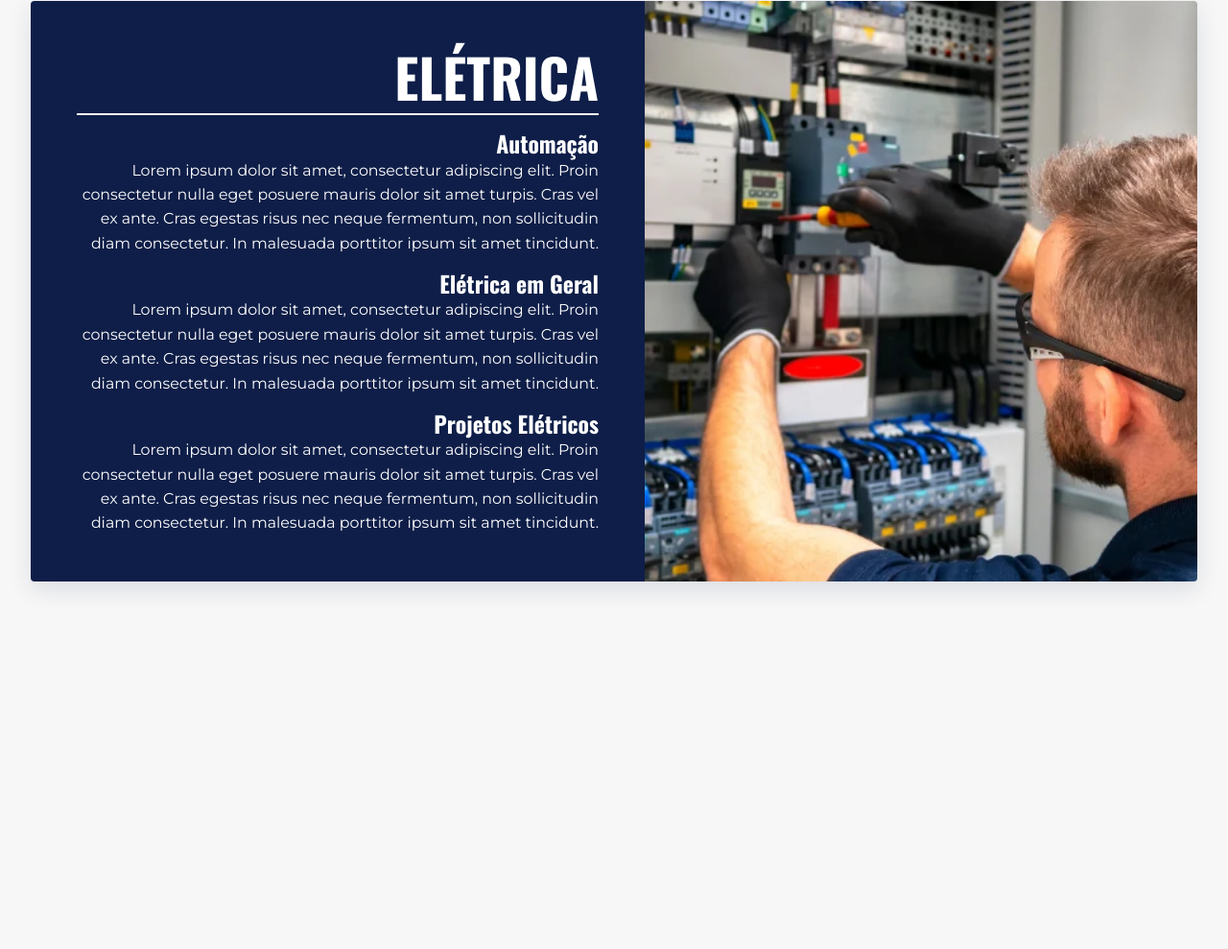
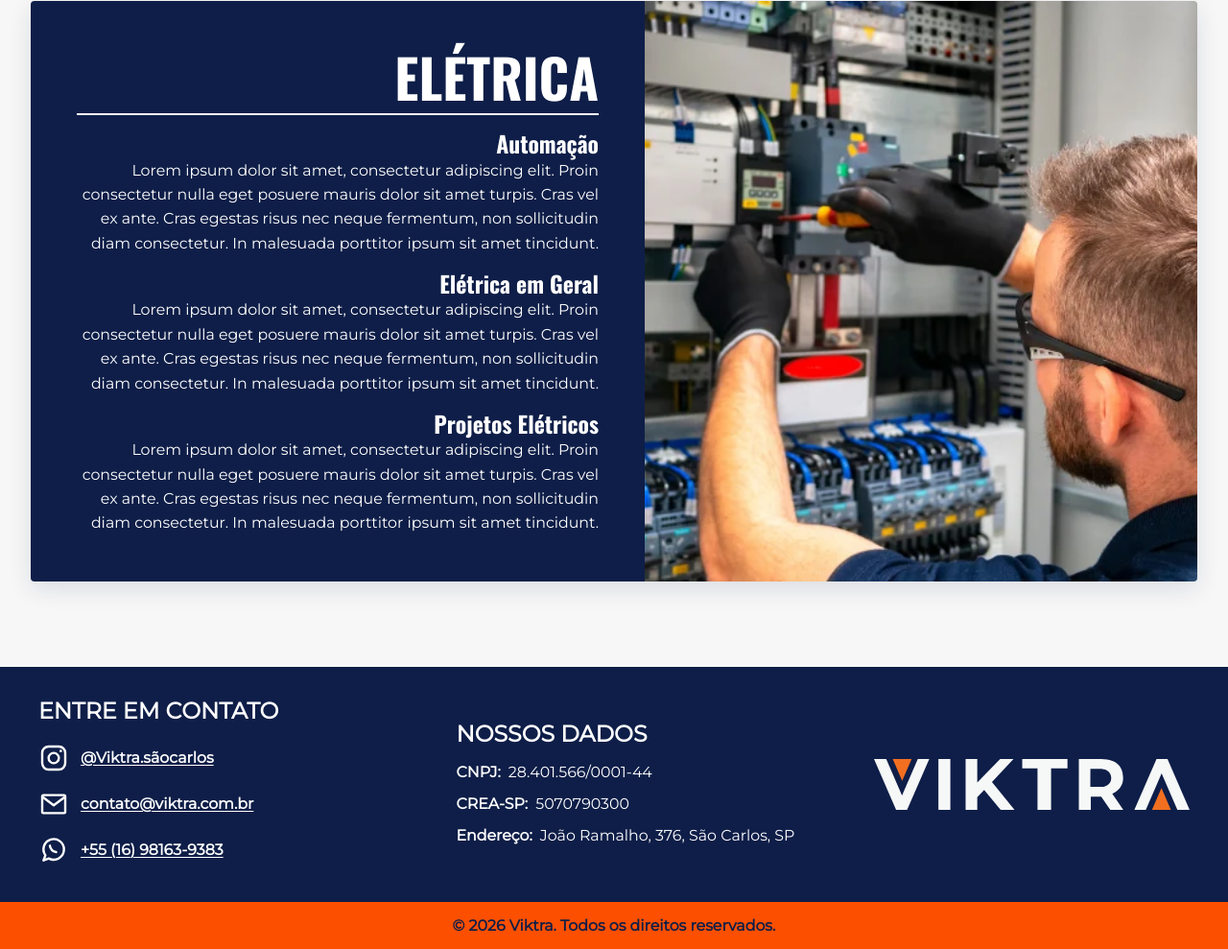
Before and after one commit to Viktra-Engenharia/viktra-monorepo, an Astro site: page / in a window 1280 px wide. Shown: the part 4340-5329 px from the top of the page at 96% size. Before the commit the page ends 5035 px from the top, so only its background shows below. Built offline with nearby package versions, Linux system fonts and the light colour scheme; Astro itself is replaced by a stand-in of ours.

Commit message:
feat: footer

```diff
--- /dev/null
+++ b/src/components/Contato.astro
@@ -0,0 +1,195 @@
+---
+import logoUrl from '../assets/logo/white-logo-with-triangle.svg?url';
+import { getWhatsAppUrl, site } from '../data/site';
+
+const whatsappUrl = getWhatsAppUrl('Olá! Gostaria de falar com a Viktra.');
+---
+
+<section class="contact" aria-labelledby="contact-title">
+  <div class="contact__layout container">
+    <div class="contact__methods">
+      <h2 class="contact__heading" id="contact-title">Entre em contato</h2>
+      <ul class="contact__list">
+        <li>
+          <a
+            class="contact__link"
+            href={site.contact.instagramUrl}
+            target="_blank"
+            rel="noopener noreferrer"
+            aria-label={`Instagram da Viktra, ${site.contact.instagramHandle}`}
+          >
+            <svg viewBox="0 0 24 24" aria-hidden="true">
+              <rect x="3" y="3" width="18" height="18" rx="5" />
+              <circle cx="12" cy="12" r="4" />
+              <circle class="contact__icon-dot" cx="17.5" cy="6.5" r="1" />
+            </svg>
+            <span>{site.contact.instagramHandle}</span>
+          </a>
+        </li>
+        <li>
+          <a class="contact__link" href={`mailto:${site.contact.email}`}>
+            <svg viewBox="0 0 24 24" aria-hidden="true">
+              <rect x="3" y="5" width="18" height="14" rx="1" />
+              <path d="m4 7 8 6 8-6" />
+            </svg>
+            <span>{site.contact.email}</span>
+          </a>
+        </li>
+        <li>
+          <a
+            class="contact__link"
+            href={whatsappUrl}
+            target="_blank"
+            rel="noopener noreferrer"
+            aria-label={`WhatsApp da Viktra: ${site.contact.whatsappNumber}`}
+          >
+            <svg viewBox="0 0 24 24" aria-hidden="true">
+              <path d="M20 11.5a8 8 0 0 1-11.8 7L4 20l1.5-4A8 8 0 1 1 20 11.5Z" />
+              <path d="M9 8.5c.4 2.8 2.1 4.5 4.9 5" />
+            </svg>
+            <span>{site.contact.whatsappNumber}</span>
+          </a>
+        </li>
+      </ul>
+    </div>
+
+    <address class="contact__details">
+      <h2 class="contact__heading">Nossos dados</h2>
+      <dl class="contact__data">
+        <div>
+          <dt>CNPJ:</dt>
+          <dd>{site.legal.cnpj}</dd>
+        </div>
+        <div>
+          <dt>CREA-SP:</dt>
+          <dd>{site.legal.creaSp}</dd>
+        </div>
+        <div>
+          <dt>Endereço:</dt>
+          <dd>
+            {site.address.streetAddress}, {site.address.locality}, {site.address.region}
+          </dd>
+        </div>
+      </dl>
+    </address>
+
+    <div class="contact__brand">
+      <img
+        class="contact__logo"
+        src={logoUrl}
+        alt="Viktra"
+        width="1137"
+        height="185"
+        loading="lazy"
+      />
+    </div>
+  </div>
+</section>
+
+<style>
+  .contact {
+    padding-block: var(--space-6);
+    background-color: var(--color-navy);
+    color: var(--color-white);
+  }
+
+  .contact__layout {
+    display: grid;
+    gap: var(--space-6);
+  }
+
+  .contact__heading {
+    margin: 0 0 var(--space-3);
+    font-family: var(--font-body);
+    font-size: var(--text-lg);
+    font-weight: 700;
+    line-height: 1.2;
+    text-transform: uppercase;
+  }
+
+  .contact__list {
+    display: grid;
+    gap: var(--space-1);
+    margin: 0;
+    padding: 0;
+    list-style: none;
+  }
+
+  .contact__link {
+    display: flex;
+    min-height: 2.75rem;
+    padding: var(--space-1) 0;
+    align-items: center;
+    gap: var(--space-3);
+    font-size: var(--text-sm);
+    font-weight: 700;
+    overflow-wrap: anywhere;
+    text-decoration-thickness: 1px;
+    text-underline-offset: 0.15em;
+  }
+
+  .contact__link svg {
+    width: 2rem;
+    height: 2rem;
+    flex: 0 0 auto;
+    fill: none;
+    stroke: currentColor;
+    stroke-linecap: round;
+    stroke-linejoin: round;
+    stroke-width: 1.8;
+  }
+
+  .contact__icon-dot {
+    fill: currentColor;
+    stroke: none;
+  }
+
+  .contact__details {
+    min-width: 0;
+    font-style: normal;
+  }
+
+  .contact__data {
+    display: grid;
+    gap: var(--space-2);
+    margin: 0;
+  }
+
+  .contact__data div {
+    display: grid;
+    grid-template-columns: auto minmax(0, 1fr);
+    gap: var(--space-2);
+    font-size: var(--text-sm);
+  }
+
+  .contact__data dt {
+    font-weight: 700;
+  }
+
+  .contact__data dd {
+    margin: 0;
+  }
+
+  .contact__brand {
+    display: flex;
+    align-items: center;
+    justify-content: center;
+  }
+
+  .contact__logo {
+    width: min(100%, 17rem);
+    height: auto;
+  }
+
+  @media (min-width: 768px) {
+    .contact__layout {
+      grid-template-columns: minmax(0, 1fr) minmax(0, 1fr) minmax(0, 0.8fr);
+      gap: var(--space-5);
+      align-items: center;
+    }
+
+    .contact__logo {
+      width: 100%;
+    }
+  }
+</style>
--- /dev/null
+++ b/src/components/Footer.astro
@@ -0,0 +1,28 @@
+---
+import { site } from '../data/site';
+
+const currentYear = new Date().getFullYear();
+---
+
+<footer class="footer">
+  <div class="container">
+    <p class="footer__copyright">
+      © {currentYear} {site.name}. Todos os direitos reservados.
+    </p>
+  </div>
+</footer>
+
+<style>
+  .footer {
+    padding: var(--space-3) var(--page-gutter);
+    background-color: var(--color-orange);
+    color: var(--color-navy);
+    text-align: center;
+  }
+
+  .footer__copyright {
+    margin: 0;
+    font-size: var(--text-sm);
+    font-weight: 600;
+  }
+</style>
--- /dev/null
+++ b/src/components/OndeEstamos.astro
@@ -0,0 +1,245 @@
+---
+import { site } from '../data/site';
+
+const locations = Array.from({ length: 8 }, (_, index) => index + 1);
+---
+
+<section class="where" aria-labelledby="where-title">
+  <div class="container where__layout">
+    <div class="where__content">
+      <header class="where__intro">
+        <h2 class="where__title" id="where-title">Onde estamos?</h2>
+        <p class="where__coverage">{site.coverageStatement}</p>
+      </header>
+
+      <section class="where__locations" aria-labelledby="where-locations-title">
+        <h3 class="where__locations-title" id="where-locations-title">
+          Locais onde pode nos ver:
+        </h3>
+        <ul class="where__locations-grid">
+          {
+            locations.map((location) => (
+              <li class="where__location">
+                <svg
+                  class="where__location-icon"
+                  viewBox="0 0 48 48"
+                  fill="none"
+                  stroke="currentColor"
+                  stroke-linecap="round"
+                  stroke-linejoin="round"
+                  stroke-width="2"
+                  aria-hidden="true"
+                >
+                  <path d="M8 21h32v20H8zM5 21l4-12h30l4 12M15 41V29h9v12m5-12h6v6h-6z" />
+                </svg>
+                <span>TODO(conteudo)</span>
+                <span class="visually-hidden">: logo do local {location}</span>
+              </li>
+            ))
+          }
+        </ul>
+      </section>
+    </div>
+
+    <div class="where__map-wrap">
+      <svg
+        class="where__map"
+        viewBox="0 0 320 360"
+        role="img"
+        aria-labelledby="brazil-map-title brazil-map-desc"
+      >
+        <title id="brazil-map-title">Mapa esquemático do Brasil</title>
+        <desc id="brazil-map-desc">
+          Representação simplificada do Brasil com Goiás destacado em preto e São Paulo em laranja.
+        </desc>
+        <path
+          class="where__map-outline"
+          d="M78 20 95 25 107 17 124 25 138 19 154 29 168 20 179 28 193 21 205 31 217 25 228 36 241 33 253 43 262 42 273 54 283 58 287 72 298 79 294 93 305 105 297 117 302 130 293 143 299 153 287 164 289 178 279 188 284 204 274 213 270 230 259 237 255 253 243 264 237 281 221 289 213 306 198 311 188 326 171 329 159 343 147 335 136 341 124 330 110 327 100 314 84 310 76 296 62 291 55 275 43 269 40 251 31 242 34 225 24 214 28 197 19 185 26 170 20 158 30 145 24 131 34 119 28 104 39 92 36 79 49 69 44 55 56 48 57 35 70 31Z"
+        />
+        <path
+          class="where__state where__state--go"
+          d="m166 171 25 2 12 13-3 20-13 12-24-3-10-14 3-19z"
+        />
+        <path
+          class="where__state where__state--sp"
+          d="m175 220 24-2 17 12-4 17-17 8-24-4-10-13z"
+        />
+        <text class="where__map-label where__map-label--go" x="178" y="200">GO</text>
+        <text class="where__map-label where__map-label--sp" x="184" y="242">SP</text>
+      </svg>
+    </div>
+  </div>
+</section>
+
+<style>
+  .where {
+    padding-block: var(--space-8);
+  }
+
+  .where__layout {
+    display: grid;
+    gap: var(--space-7);
+    align-items: center;
+  }
+
+  .where__content {
+    min-width: 0;
+  }
+
+  .where__intro {
+    display: flex;
+    margin-bottom: var(--space-6);
+    align-items: flex-start;
+    flex-direction: column;
+  }
+
+  .where__title {
+    position: relative;
+    z-index: 1;
+    width: fit-content;
+    max-width: 100%;
+    margin: 0;
+    padding: var(--space-4) var(--space-5);
+    background-color: var(--color-navy);
+    color: var(--color-white);
+    font-family: var(--font-heading);
+    font-size: var(--text-2xl);
+    font-weight: 700;
+    line-height: 1.05;
+    text-transform: uppercase;
+  }
+
+  .where__coverage {
+    width: min(100% - var(--space-5), 20rem);
+    margin: calc(-1 * var(--space-3)) 0 0 auto;
+    padding: var(--space-5);
+    background-color: var(--color-orange);
+    color: var(--color-white);
+    font-size: clamp(1.25rem, 1.1rem + 0.6vw, 1.5rem);
+    font-weight: 700;
+    line-height: 1.25;
+    text-align: center;
+    text-transform: uppercase;
+  }
+
+  .where__locations-title {
+    margin: 0 0 var(--space-3);
+    font-family: var(--font-heading);
+    font-size: var(--text-lg);
+    font-weight: 700;
+    line-height: 1.2;
+  }
+
+  .where__locations-grid {
+    display: grid;
+    grid-template-columns: repeat(2, minmax(0, 1fr));
+    gap: var(--space-2);
+    margin: 0;
+    padding: 0;
+    list-style: none;
+  }
+
+  .where__location {
+    display: flex;
+    min-width: 0;
+    min-height: 6rem;
+    padding: var(--space-2);
+    align-items: center;
+    flex-direction: column;
+    justify-content: center;
+    gap: var(--space-1);
+    border: 1px solid rgb(14 30 72 / 22%);
+    background-color: var(--color-white);
+    color: var(--color-navy);
+    font-size: var(--text-xs);
+    font-weight: 700;
+    text-align: center;
+  }
+
+  .where__location-icon {
+    width: 2rem;
+    height: 2rem;
+    color: var(--color-orange);
+  }
+
+  .where__map-wrap {
+    display: grid;
+    min-width: 0;
+    place-items: center;
+  }
+
+  .where__map {
+    width: min(100%, 25rem);
+    height: auto;
+  }
+
+  .where__map-outline {
+    fill: var(--color-bg);
+    stroke: var(--color-navy);
+    stroke-linejoin: round;
+    stroke-width: 2.5;
+  }
+
+  .where__state--go {
+    fill: black;
+    stroke: var(--color-bg);
+    stroke-width: 1;
+  }
+
+  .where__state--sp {
+    fill: var(--color-orange);
+    stroke: var(--color-bg);
+    stroke-width: 1;
+  }
+
+  .where__map-label {
+    fill: var(--color-white);
+    font-family: var(--font-heading);
+    font-size: 15px;
+    font-weight: 700;
+    text-anchor: middle;
+  }
+
+  @media (min-width: 640px) {
+    .where__intro {
+      min-height: 11rem;
+      margin-bottom: var(--space-6);
+      display: block;
+    }
+
+    .where__title {
+      width: 58%;
+      min-height: 9rem;
+      padding: var(--space-5);
+      text-align: center;
+    }
+
+    .where__coverage {
+      position: relative;
+      width: 58%;
+      min-height: 8rem;
+      margin: -4rem 0 0 auto;
+      padding: var(--space-6) var(--space-5) var(--space-4);
+    }
+
+    .where__locations-grid {
+      grid-template-columns: repeat(4, minmax(0, 1fr));
+      gap: var(--space-2);
+    }
+
+    .where__location {
+      aspect-ratio: 1 / 1;
+    }
+  }
+
+  @media (min-width: 900px) {
+    .where__layout {
+      grid-template-columns: minmax(0, 1fr) minmax(0, 1fr);
+      gap: var(--space-7);
+    }
+
+    .where__map {
+      width: min(100%, 31rem);
+    }
+  }
+</style>
--- a/src/data/site.ts
+++ b/src/data/site.ts
@@ -2,15 +2,27 @@ export const site = {
   name: 'Viktra',
   contact: {
     whatsappNumber: '+55 (16) 98163-9383',
+    instagramHandle: '@Viktra.sãocarlos',
+    instagramUrl: 'https://www.instagram.com/viktra.sãocarlos/',
+    email: 'contato@viktra.com.br',
   },
   address: {
+    streetAddress: 'João Ramalho, 376',
     locality: 'São Carlos',
     region: 'SP',
     country: 'BR',
   },
+  legal: {
+    cnpj: '28.401.566/0001-44',
+    creaSp: '5070790300',
+    // TODO(conteudo): confirmar a razão social; o mockup informa "Vector A tecnologia".
+    legalName: null,
+  },
+  // TODO(conteudo): confirmar a abrangência antes de publicar esta afirmação.
+  coverageStatement: '2 estados + de 20 cidades e sempre expandindo',
 } as const;
 
-// TODO(conteudo): confirmar endereço completo e e-mail oficiais.
+// TODO(conteudo): confirmar os dados de contato, endereço e registros legais do mockup.
 
 export function getWhatsAppUrl(message: string): string {
   const phoneNumber = site.contact.whatsappNumber.replace(/\D/g, '');
--- a/src/pages/index.astro
+++ b/src/pages/index.astro
@@ -5,6 +5,9 @@ import PosInstalacao from '../components/PosInstalacao.astro';
 import Produtos from '../components/Produtos.astro';
 import Sobre from '../components/Sobre.astro';
 import Depoimentos from '../components/Depoimentos.astro';
+import OndeEstamos from '../components/OndeEstamos.astro';
+import Contato from '../components/Contato.astro';
+import Footer from '../components/Footer.astro';
 import BaseLayout from '../layouts/BaseLayout.astro';
 ---
 
@@ -19,5 +22,8 @@ import BaseLayout from '../layouts/BaseLayout.astro';
     <Depoimentos />
     <PosInstalacao />
     <Produtos />
+    <!-- <OndeEstamos /> -->
+    <Contato />
   </main>
+  <Footer />
 </BaseLayout>
```
